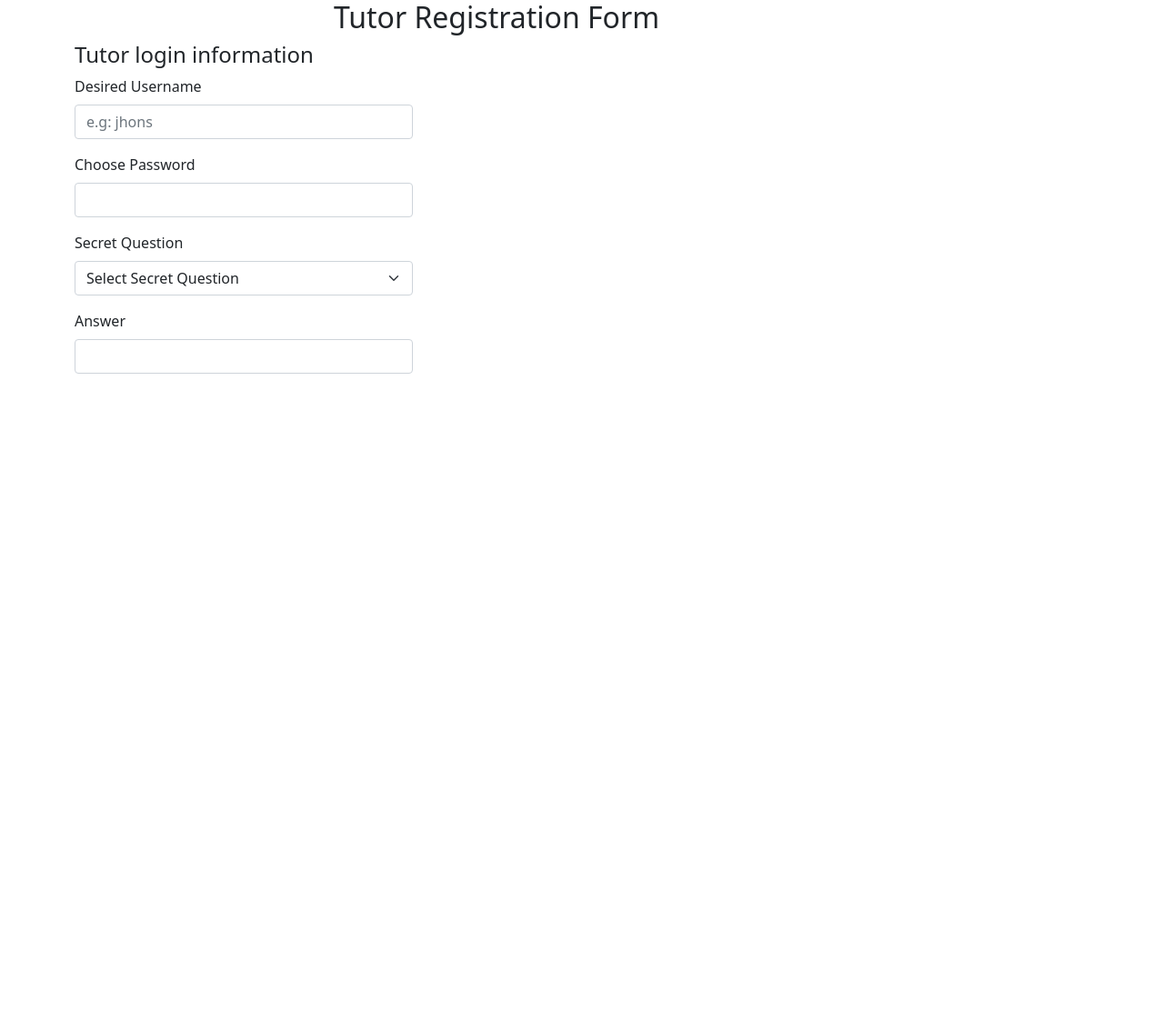
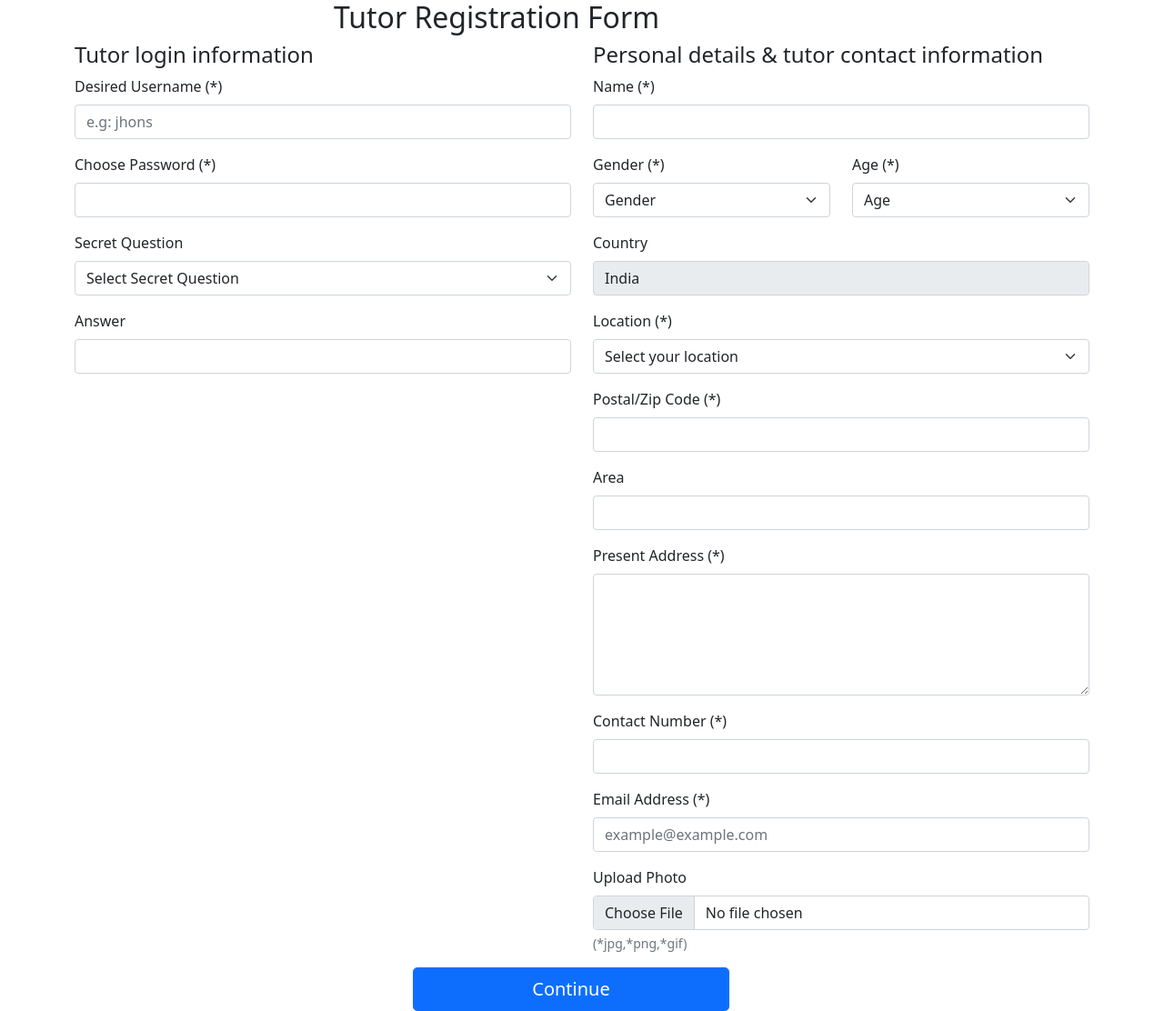
Before and after one commit to supratimdebnath01/TutorRegistrationApp, a plain HTML site: page index.html in a window 1280 px wide. Shown: the whole page at 91% size. Before the commit the page ends 800 px from the top, so only its background shows below. Drawn offline with nearby package versions, Linux system fonts and the light colour scheme.

Commit message:
from gender to button added

```diff
--- a/index.html
+++ b/index.html
@@ -17,18 +17,20 @@
                 <h2>Tutor Registration Form</h2>
             </div>
         </div>
+        <form>
+            <div class="row">
+                <div class="col-6">
                     <div>
                         <h4>Tutor login information</h4>
                     </div>
-        <div class="col-4">
-            <form>
+                    <div>
                         <div class="mb-3">
-                    <label for="desiredUsername" class="form-label">Desired Username</label>
-                    <input type="text" class="form-control" id="desiredUsername" placeholder="e.g: jhons" />
+                            <label for="desiredUsername" class="form-label">Desired Username (*)</label>
+                            <input type="text" class="form-control" id="desiredUsername" placeholder="e.g: jhons" required/>
                         </div>
                         <div class="mb-3">
-                    <label for="choosePassword" class="form-label">Choose Password</label>
-                    <input type="password" class="form-control" id="choosePassword" />
+                            <label for="choosePassword" class="form-label">Choose Password (*)</label>
+                            <input type="password" class="form-control" id="choosePassword" required/>
                         </div>
                         <div class="mb-3">
                             <label for="secretQuestion" class="form-label">Secret Question</label>
@@ -41,10 +43,99 @@
                         </div>
                         <div class="mb-3">
                             <label for="answer" class="form-label">Answer</label>
-                    <input type="text" class="form-control" id="answer">
+                            <input type="text" class="form-control" id="answer" />
+                        </div>
+                    </div>
+                </div>
+                <div class="col-6">
+                    <div>
+                        <h4>Personal details & tutor contact information</h4>
+                    </div>
+                    <div class="mb-3">
+                        <label for="name" class="form-label">Name (*)</label>
+                        <input type="text" class="form-control" id="name" required />
+                    </div>
+
+
+                    <div class="row">
+                        <div class="col-6">
+                            <div class="mb-3">
+                                <label for="gender" class="form-label">Gender (*)</label>
+                                <select class="form-select" aria-label="Default select example">
+                                    <option selected>Gender</option>
+                                    <option value="g1">Male</option>
+                                    <option value="g2">Female</option>
+                                    <option value="g3">Third-Gender</option>
+                                </select>
+                            </div>
+                        </div>
+                        <div class="col-6">
+                            <div class="mb-3">
+                                <label for="age" class="form-label">Age (*)</label>
+                                <select class="form-select" aria-label="Default select example">
+                                    <option selected>Age</option>
+                                    <option value="a1">1-20</option>
+                                    <option value="a2">21-40</option>
+                                    <option value="a3">41-60</option>
+                                </select>
+                            </div>
+                        </div>
+
+                    </div>
+
+
+                    <div class="mb-3">
+                        <label for="country" class="form-label">Country</label>
+                        <input type="text" class="form-control" id="country" value="India" disabled />
+
+                    </div>
+
+                    <div class="mb-3">
+                        <label for="location" class="form-label">Location (*)</label>
+                        <select class="form-select" aria-label="Default select example">
+                            <option selected>Select your location</option>
+                            <option value="l1">Kolkata</option>
+                            <option value="l2">Mumbai</option>
+                            <option value="l3">Delhi</option>
+                        </select>
+                    </div>
+                    <div class="mb-3">
+                        <label for="postal/ZipCode" class="form-label">Postal/Zip Code (*)</label>
+                        <input type="text" class="form-control" id="postal/ZipCode" required/>
+                    </div>
+                    <div class="mb-3">
+                        <label for="area" class="form-label">Area</label>
+                        <input type="text" class="form-control" id="area" />
+                    </div>
+                    <div class="mb-3">
+                        <label for="presentAddress" class="form-label">Present Address (*)</label>
+                        <textarea class="form-control" id="presentAddress" rows="5"></textarea>
+                    </div>
+                    <div class="mb-3">
+                        <label for="contactNo" class="form-label">Contact Number (*)</label>
+                        <input type="text" class="form-control" id="contactNo" required/>
+                    </div>
+                    <div class="mb-3">
+                        <label for="email" class="form-label">Email Address (*)</label>
+                        <input type="email" class="form-control" id="email" placeholder="example@example.com" required/>
+                    </div>
+                    <div class="mb-3">
+                        <label for="uploadPhoto" class="form-label">Upload Photo</label>
+                        <input type="file" class="form-control" id="uploadPhoto" />
+                        <div id="uploadHelp" class="form-text">(*jpg,*png,*gif)</div>
+                    </div>
+
+
+                </div>
+                <div class="row justify-content-center">
+                    <div class="d-grid gap-2 col-4 mx-auto">
+                        <button type="button" class="btn btn-primary btn-lg">Continue</button>
+                    </div>
+                </div>
+
             </div>
         </form>
-        </div>
+
     </div>
 
     <script src="https://cdn.jsdelivr.net/npm/bootstrap@5.0.1/dist/js/bootstrap.bundle.min.js"
```
Lines whose indentation alone changed are shown as unchanged.
